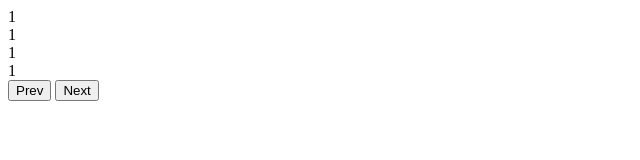
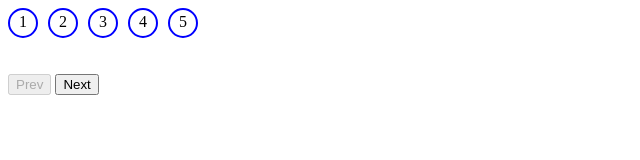
Before and after one commit to acciojob/progress-bar-DipankarBhaduri, a website: page main.html in a window 1280 px wide. Shown: the whole page, without its empty margins (0-640 px from the left). Drawn offline with Linux system fonts and the light colour scheme.

Commit message:
created a submission

```diff
--- a/main.html
+++ b/main.html
@@ -1,27 +1,29 @@
 <!DOCTYPE html>
-<html lang="en">
+
+<html>
+
 <head>
-  <meta charset="UTF-8">
-  <meta http-equiv="X-UA-Compatible" content="IE=edge">
-  <meta name="viewport" content="width=device-width, initial-scale=1.0">
-  <title>Document</title>
+	<link rel="stylesheet" href="styles.css">
 </head>
+
 <body>
-  <section>
-    <div class="top">
-      <div class="one">1</div>
-      <div class="line"></div>
-       <div class="one">1</div>
-      <div class="line"></div>
-       <div class="one">1</div>
-      <div class="line"></div>
-       <div class="one">1</div>
+	<!-- the entire body must be written by student -->
+    <script type="text/javascript" src="./script.js">
+</script>
 
-    </div>
-    <div>
-      <button>Prev</button>
-      <button>Next</button>
-    </div>
-  </section>
+	<div class="container">
+		<div id="circle-1">1</div>
+		<div id="circle-2">2</div>
+		<div  id="circle-3">3</div>
+		<div  id="circle-4">4</div>
+		<div  id="circle-5">5</div>
+
+
+	</div><br><br>
+	<button disabled type="button" id="prev" >Prev</button>
+	<button id="next">Next</button>
+
+
 </body>
+
 </html>
--- a/styles.css
+++ b/styles.css
@@ -1,33 +1,14 @@
 /*  your css code here. If applicable */
-/*  your css code here. If applicable */
-section {
-   height:300px;
-  display:flex;
-  flex-flow:column wrap;
-  justify-content:center;
-  align-items:center;
-  gap:40px;
+#circle-1,#circle-2,#circle-3,#circle-4,#circle-5
+{
+	width:20px;
+	height:20px;
+	border-radius:100%;
+	border:2px solid blue;
+	padding:3px;
+	text-align:center;
 }
-.line{
-  heigth:2px;
-  border :2px solid blue;
-
+.container{
+	display:flex;
+	gap:10px;
 }
-.one{
-/*   width:50px;
-  height:50px; */
-  padding:20px;
-  border:1px solid red;
-  border-radius:50%;
-}
-.top{
-  display:flex;
-  flex-flow: row wrap;
-  width:50%;
-  border:2px solid red;
-  align-items:center;
-
-}
-.line{
-  flex-grow:1;
-}
```
